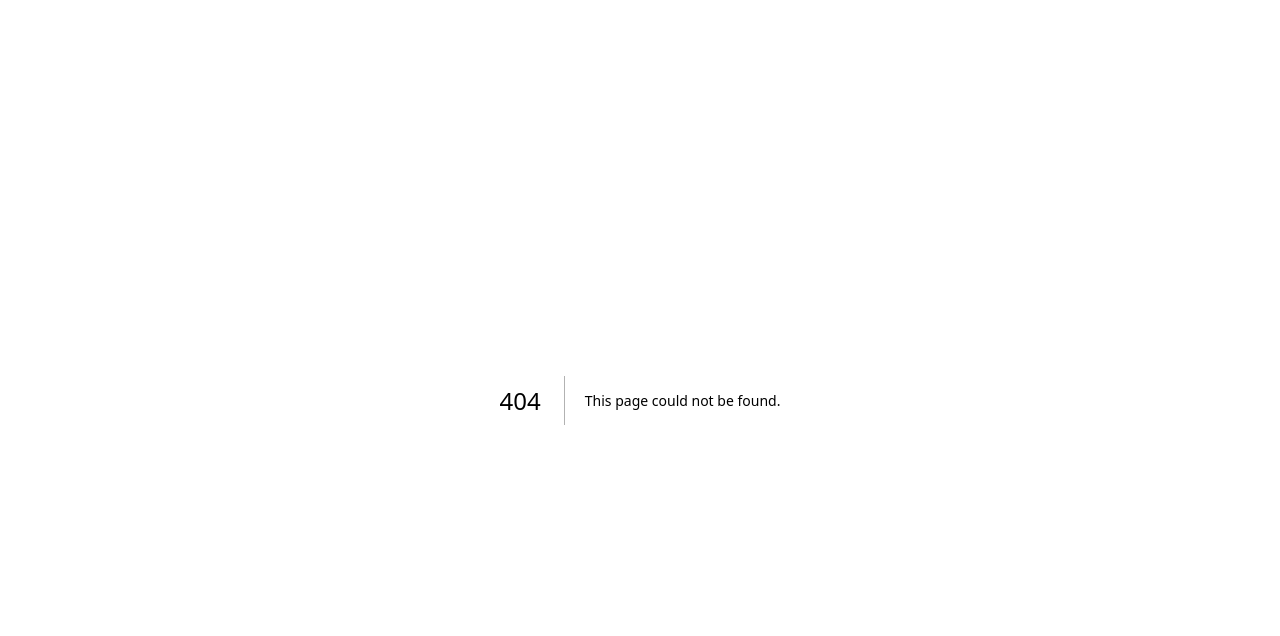
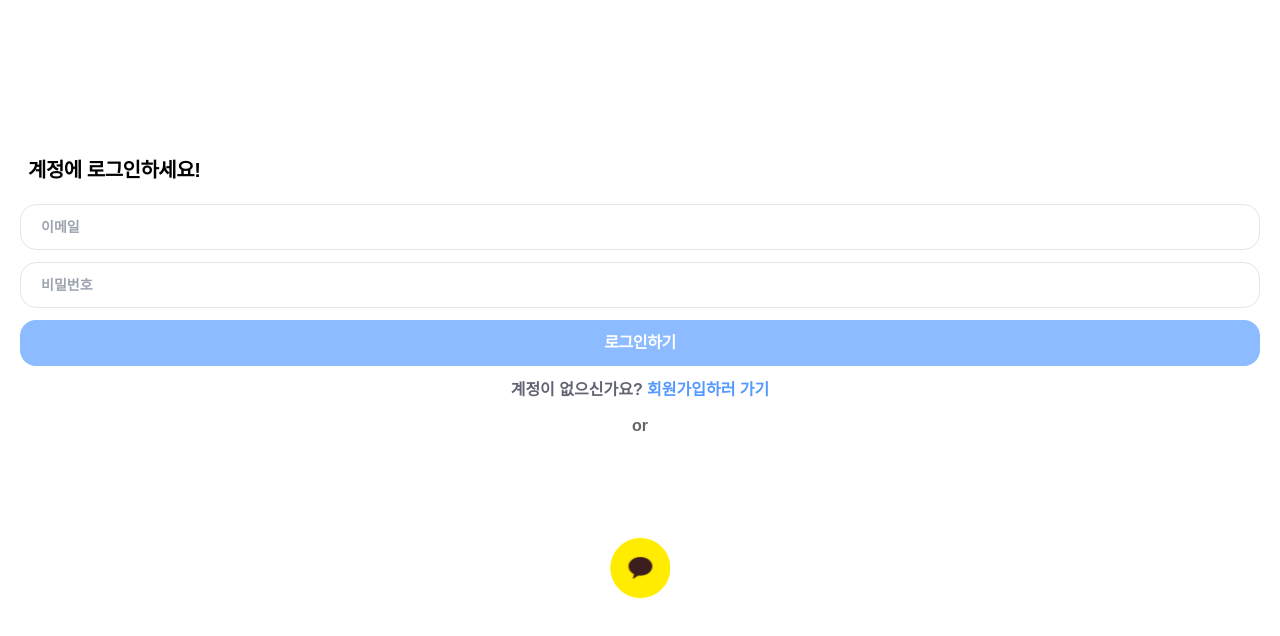
Before and after one commit to BodamDiary/bodam-client, a Next.js app: page /signin in a window 1280 px wide. Before the commit this address had no page. Shown: the top 636 px of the page. Built offline with nearby package versions, Linux system fonts and the light colour scheme.

Commit message:
:sparkles: feat: Add signin page

```diff
--- /dev/null
+++ b/app/_utils/loginUserInfo.ts
@@ -0,0 +1,16 @@
+interface LoginUser{
+    userId: number;
+    kakaoId: string;
+    email: string;
+    name: string;
+}
+
+export const getLoginUser = (): string | null =>
+    sessionStorage.getItem("loginUser");
+
+export const setLoginUser = (data: LoginUser): void => {
+    const userData = JSON.stringify(data);
+    sessionStorage.setItem("loginUser", userData);
+};
+export const removeLoginUser = (): void =>
+    sessionStorage.removeItem("loginUser");
--- /dev/null
+++ b/app/signin/_components/SignInForm.tsx
@@ -0,0 +1,69 @@
+"use client"
+
+import {useState} from "react";
+import {useRouter} from "next/navigation"
+import {toast} from "sonner";
+import {setLoginUser} from "@/app/_utils/loginUserInfo";
+
+const SignInForm = () => {
+    const [email, setEmail] = useState<string>();
+    const [password, setPassword] = useState<string>();
+    const router = useRouter();
+
+    const handleLoginButton = async () => {
+        try {
+            const response = await fetch("/users/login-user", {
+                method: "POST",
+                headers: {
+                    "Content-Type": "application/json",
+                },
+                body: JSON.stringify({
+                    email,
+                    password,
+                }),
+            });
+
+            if (!response.ok) {
+                throw new Error("로그인에 실패했습니다.");
+            }
+
+            const userData = await response.json();
+            setLoginUser(userData);
+
+            toast.success("로그인이 성공적으로 이뤄졌습니다!");
+            setTimeout(() => {
+                router.push("/create-group");
+            }, 1500);
+        } catch (error) {
+            toast.error("로그인에 실패했습니다.");
+        }
+    };
+
+    return (
+        <>
+            <input
+                type="text"
+                id="email"
+                className="h-[46px] w-full rounded-2xl focus:outline-none border border-[#E5E5E5] px-5 py-2.5 text-sm font-bold text-placeholder text-opacity-50"
+                placeholder="이메일"
+                value={email}
+                onChange={(e) => setEmail(e.target.value)}
+            />
+            <input
+                type="password"
+                id="password"
+                className="h-[46px] w-full rounded-2xl focus:outline-none border border-[#E5E5E5] px-5 py-2.5 text-sm font-bold text-placeholder text-opacity-50"
+                placeholder="비밀번호"
+                value={password}
+                onChange={(e) => setPassword(e.target.value)}
+            />
+            <button
+                onClick={() => handleLoginButton()}
+                className="h-[46px] w-full rounded-2xl bg-main_300 text-white font-bold text-base tracking-tight leading-4 px-5 py-2.5">
+                로그인하기
+            </button>
+        </>
+    );
+}
+
+export default SignInForm;
--- /dev/null
+++ b/app/signin/page.tsx
@@ -0,0 +1,45 @@
+import React from "react";
+import SignInForm from "./_components/SignInForm";
+import Link from "next/link";
+import Image from "next/image";
+
+export default function SignInPage(){
+    return(
+        <main className="flex min-h-screen flex-col items-center select-none overflow-x-hidden overflow-y-hidden">
+            <section className="mt-[120px] w-full py-10 px-5">
+                <div className="w-full flex flex-col justify-start items-start gap-y-3">
+                    <div className="w-full flex flex-row justify-start items-cetner px-2 mb-3">
+                        <h3 className="text-xl font-bold tracking-tight text-black leading-5">
+                            계정에 로그인하세요!
+                        </h3>
+                    </div>
+                    <SignInForm />
+                    <div className="w-full flex flex-col justify-center">
+                        <Link
+                            href="signup"
+                            className="w-full flex justify-center"
+                        >
+                            <span className="font-bold text-sub">
+                                계정이 없으신가요? {" "}
+                                <span className="text-main_500 font-bold">회원가입하러 가기</span>
+                            </span>
+
+                        </Link>
+                    </div>
+                    <p className="flex w-full justify-center gap-4 text-placeholder font-bold">or</p>
+                </div>
+                <Link
+                    href="#"
+                    className="mt-[100px] w-full flex justify-center">
+                    <div className="relative w-[60px] h-[60px] ">
+                        <Image src="/icons/icon-kakao-circle.png" alt="카카오톡 로그인" fill />
+                    </div>
+
+
+
+                </Link>
+
+            </section>
+        </main>
+    );
+}
--- a/package.json
+++ b/package.json
@@ -12,7 +12,8 @@
     "autoprefixer": "^10.4.20",
     "next": "15.0.2",
     "react": "19.0.0-rc-02c0e824-20241028",
-    "react-dom": "19.0.0-rc-02c0e824-20241028"
+    "react-dom": "19.0.0-rc-02c0e824-20241028",
+    "sonner": "^1.7.0"
   },
   "devDependencies": {
     "@types/node": "^20",
--- a/tailwind.config.js
+++ b/tailwind.config.js
@@ -6,7 +6,21 @@ module.exports = {
     "./components/**/*.{js,ts,jsx,tsx,mdx}",
   ],
   theme: {
-    extend: {},
+    extend: {
+      colors:{
+        main_100: "#D0E3FF",
+        main_200: "#9BC3FF",
+        main_300: "#8DBBFF",
+        main_400: "#72ABFF",
+        main_500: "#5499FF",
+        main_600: "#227BFF",
+      },
+      textColor: {
+        main: "#202226",
+        sub: "#636473",
+        placeholder: "#666666",
+      },
+    },
   },
   plugins: [],
 }
```
Also changed, not shown: public/icons/icon-kakao-circle.png (added), 1 other file (tests, documents, lock files or other folders).
